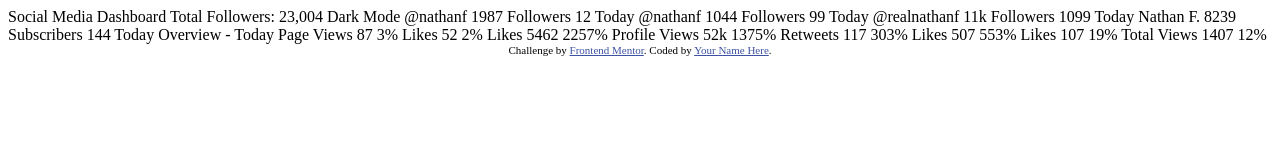
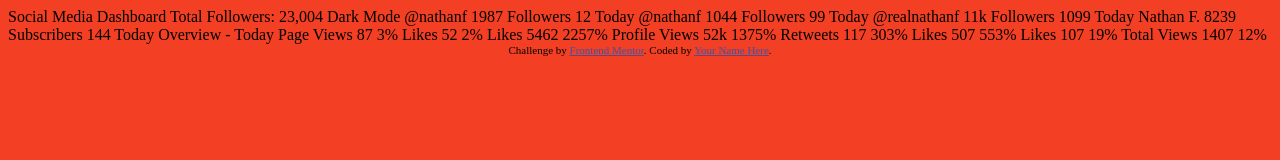
Before and after one commit to josephden16/social-media-landing-page, a plain HTML site: page index.html in a window 1280 px wide. Drawn offline with Linux system fonts and the light colour scheme.

Commit message:
added sass

```diff
--- a/index.html
+++ b/index.html
@@ -5,6 +5,7 @@
   <meta name="viewport" content="width=device-width, initial-scale=1.0"> <!-- displays site properly based on user's device -->
 
   <link rel="icon" type="image/png" sizes="32x32" href="./images/favicon-32x32.png">
+  <link rel="stylesheet" href="css/style.css">
 
   <title>Frontend Mentor | [Challenge Name Here]</title>
 
--- /dev/null
+++ b/scss/style.scss
@@ -0,0 +1,3 @@
+body {
+    background-color: #f33f23;
+}
```
Also changed, not shown: css/style.css (added), 1 other file.
